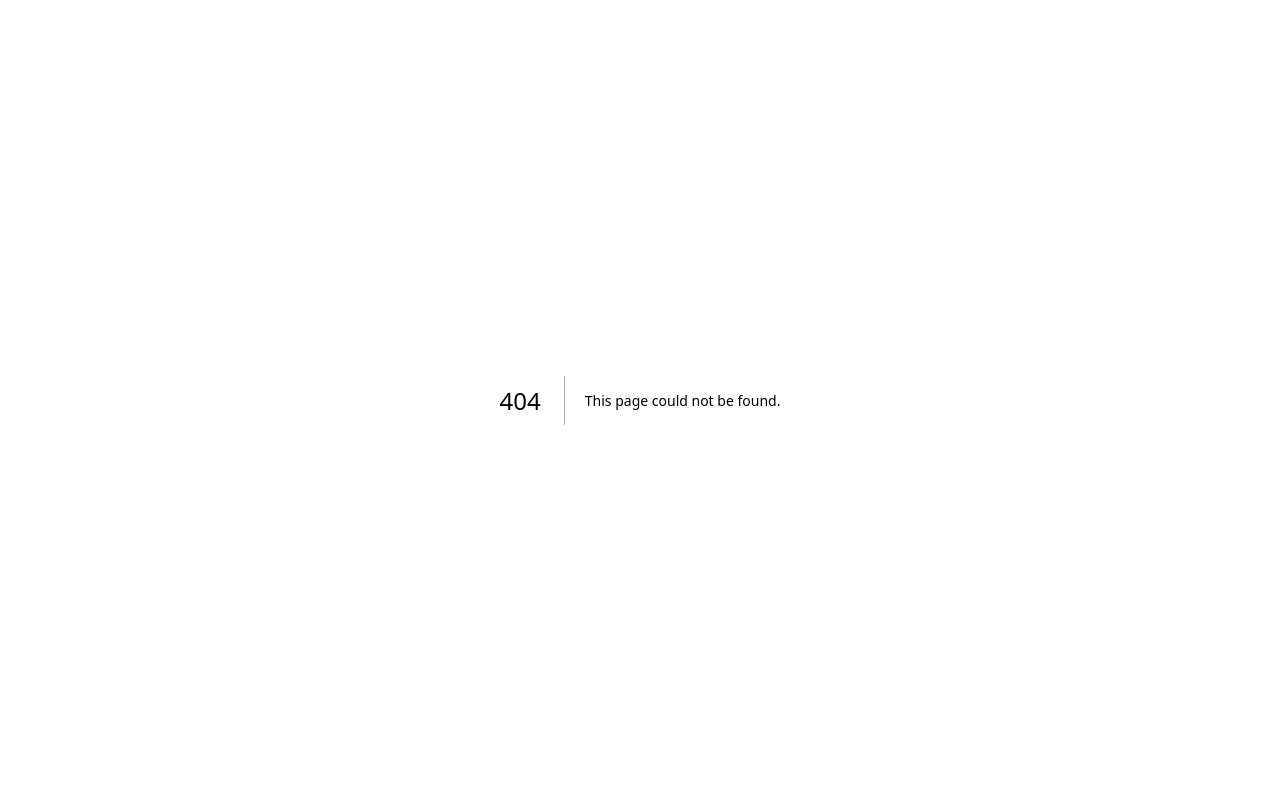
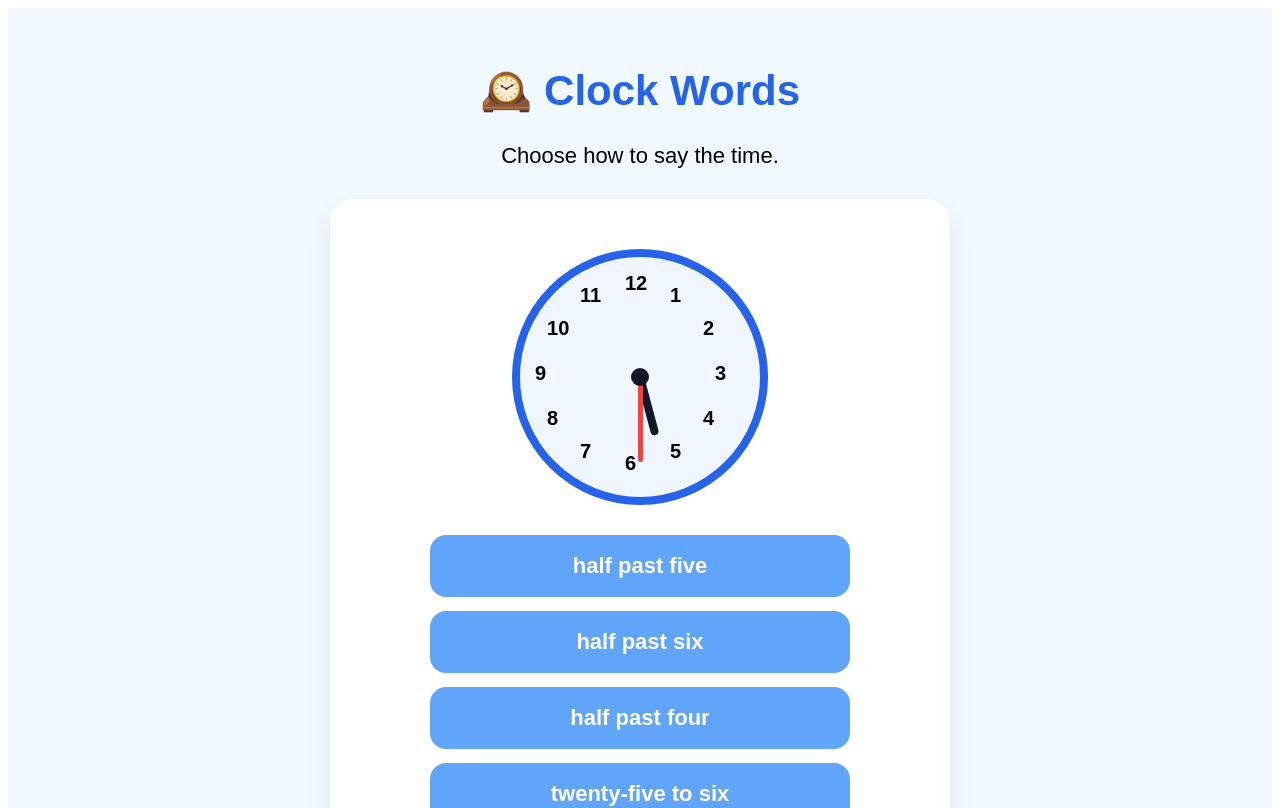
Before and after one commit to ossthun/kids, a Next.js app: page /clock-words in a window 1280 px wide. Before the commit this address had no page. Shown: the top 808 px of the page. Built offline with nearby package versions, Linux system fonts and the light colour scheme.

Commit message:
Add ClockWordsPage component with multilingual support

```diff
--- /dev/null
+++ b/pages/clock-words.js
@@ -0,0 +1,329 @@
+import { useEffect, useState } from "react";
+import { getLanguage, translations } from "../translations";
+
+const words = {
+  en: {
+    hours: ["", "one", "two", "three", "four", "five", "six", "seven", "eight", "nine", "ten", "eleven", "twelve"],
+    minutes: { 5: "five", 10: "ten", 20: "twenty", 25: "twenty-five" }
+  },
+  de: {
+    hours: ["", "eins", "zwei", "drei", "vier", "fünf", "sechs", "sieben", "acht", "neun", "zehn", "elf", "zwölf"],
+    minutes: { 5: "fünf", 10: "zehn", 20: "zwanzig", 25: "fünfundzwanzig" }
+  },
+  fr: {
+    hours: ["", "une", "deux", "trois", "quatre", "cinq", "six", "sept", "huit", "neuf", "dix", "onze", "douze"],
+    minutes: { 5: "cinq", 10: "dix", 20: "vingt", 25: "vingt-cinq" }
+  },
+  it: {
+    hours: ["", "l’una", "due", "tre", "quattro", "cinque", "sei", "sette", "otto", "nove", "dieci", "undici", "dodici"],
+    minutes: { 5: "cinque", 10: "dieci", 20: "venti", 25: "venticinque" }
+  },
+  es: {
+    hours: ["", "la una", "las dos", "las tres", "las cuatro", "las cinco", "las seis", "las siete", "las ocho", "las nueve", "las diez", "las once", "las doce"],
+    minutes: { 5: "cinco", 10: "diez", 20: "veinte", 25: "veinticinco" }
+  },
+  pt: {
+    hours: ["", "uma", "duas", "três", "quatro", "cinco", "seis", "sete", "oito", "nove", "dez", "onze", "doze"],
+    minutes: { 5: "cinco", 10: "dez", 20: "vinte", 25: "vinte e cinco" }
+  }
+};
+
+function randomHour() {
+  return Math.floor(Math.random() * 12) + 1;
+}
+
+function randomMinute() {
+  const options = [0, 5, 10, 15, 20, 25, 30, 35, 40, 45, 50, 55];
+  return options[Math.floor(Math.random() * options.length)];
+}
+
+function nextHour(hour) {
+  return hour === 12 ? 1 : hour + 1;
+}
+
+function sayTime(hour, minute, language) {
+  const lang = words[language] ? language : "en";
+  const w = words[lang];
+  const next = nextHour(hour);
+
+  if (lang === "de") {
+    if (minute === 0) return `${w.hours[hour]} Uhr`;
+    if (minute === 15) return `Viertel nach ${w.hours[hour]}`;
+    if (minute === 30) return `halb ${w.hours[next]}`;
+    if (minute === 45) return `Viertel vor ${w.hours[next]}`;
+    if (minute < 30) return `${w.minutes[minute]} nach ${w.hours[hour]}`;
+    return `${w.minutes[60 - minute]} vor ${w.hours[next]}`;
+  }
+
+  if (lang === "fr") {
+    if (minute === 0) return `${w.hours[hour]} heure${hour === 1 ? "" : "s"}`;
+    if (minute === 15) return `${w.hours[hour]} heure${hour === 1 ? "" : "s"} et quart`;
+    if (minute === 30) return `${w.hours[hour]} heure${hour === 1 ? "" : "s"} et demie`;
+    if (minute === 45) return `${w.hours[next]} heure${next === 1 ? "" : "s"} moins le quart`;
+    if (minute < 30) return `${w.hours[hour]} heure${hour === 1 ? "" : "s"} ${w.minutes[minute]}`;
+    return `${w.hours[next]} heure${next === 1 ? "" : "s"} moins ${w.minutes[60 - minute]}`;
+  }
+
+  if (lang === "it") {
+    if (minute === 0) return `${w.hours[hour]} in punto`;
+    if (minute === 15) return `${w.hours[hour]} e un quarto`;
+    if (minute === 30) return `${w.hours[hour]} e mezza`;
+    if (minute === 45) return `${w.hours[next]} meno un quarto`;
+    if (minute < 30) return `${w.hours[hour]} e ${w.minutes[minute]}`;
+    return `${w.hours[next]} meno ${w.minutes[60 - minute]}`;
+  }
+
+  if (lang === "es") {
+    if (minute === 0) return `${w.hours[hour]} en punto`;
+    if (minute === 15) return `${w.hours[hour]} y cuarto`;
+    if (minute === 30) return `${w.hours[hour]} y media`;
+    if (minute === 45) return `${w.hours[next]} menos cuarto`;
+    if (minute < 30) return `${w.hours[hour]} y ${w.minutes[minute]}`;
+    return `${w.hours[next]} menos ${w.minutes[60 - minute]}`;
+  }
+
+  if (lang === "pt") {
+    if (minute === 0) return `${w.hours[hour]} em ponto`;
+    if (minute === 15) return `${w.hours[hour]} e um quarto`;
+    if (minute === 30) return `${w.hours[hour]} e meia`;
+    if (minute === 45) return `${w.hours[next]} menos um quarto`;
+    if (minute < 30) return `${w.hours[hour]} e ${w.minutes[minute]}`;
+    return `${w.hours[next]} menos ${w.minutes[60 - minute]}`;
+  }
+
+  if (minute === 0) return `${w.hours[hour]} o'clock`;
+  if (minute === 15) return `quarter past ${w.hours[hour]}`;
+  if (minute === 30) return `half past ${w.hours[hour]}`;
+  if (minute === 45) return `quarter to ${w.hours[next]}`;
+  if (minute < 30) return `${w.minutes[minute]} past ${w.hours[hour]}`;
+  return `${w.minutes[60 - minute]} to ${w.hours[next]}`;
+}
+
+function shuffle(array) {
+  return [...array].sort(() => Math.random() - 0.5);
+}
+
+function createQuestion(language) {
+  const hour = randomHour();
+  const minute = randomMinute();
+
+  const correctAnswer = sayTime(hour, minute, language);
+  const wrong1 = sayTime(nextHour(hour), minute, language);
+  const wrong2 = sayTime(hour, minute === 55 ? 0 : minute + 5, language);
+  const wrong3 = sayTime(hour === 1 ? 12 : hour - 1, minute, language);
+
+  return {
+    hour,
+    minute,
+    correctAnswer,
+    answers: shuffle([correctAnswer, wrong1, wrong2, wrong3])
+  };
+}
+
+export default function ClockWordsPage() {
+  const [language, setLanguage] = useState("en");
+  const [question, setQuestion] = useState(null);
+  const [message, setMessage] = useState("");
+
+  useEffect(() => {
+    const lang = getLanguage();
+    setLanguage(lang);
+    setQuestion(createQuestion(lang));
+  }, []);
+
+  if (!question) return null;
+
+  const t = translations[language];
+
+  const hourAngle = ((question.hour % 12) + question.minute / 60) * 30;
+  const minuteAngle = question.minute * 6;
+
+  const nextQuestion = () => {
+    setQuestion(createQuestion(language));
+    setMessage("");
+  };
+
+  const checkAnswer = (answer) => {
+    if (answer === question.correctAnswer) {
+      setMessage(t.correct);
+      setTimeout(nextQuestion, 700);
+    } else {
+      setMessage(t.tryAgain);
+    }
+  };
+
+  return (
+    <main style={styles.page}>
+      <h1 style={styles.title}>{t.clockWordsTitle}</h1>
+
+      <p style={styles.subtitle}>{t.clockWordsSubtitle}</p>
+
+      <div style={styles.card}>
+        <div style={styles.clock}>
+          {[...Array(12)].map((_, i) => {
+            const number = i === 0 ? 12 : i;
+            const angle = i * 30;
+
+            return (
+              <span
+                key={number}
+                style={{
+                  ...styles.number,
+                  transform: `rotate(${angle}deg) translate(0, -90px) rotate(-${angle}deg)`
+                }}
+              >
+                {number}
+              </span>
+            );
+          })}
+
+          <div
+            style={{
+              ...styles.hourHand,
+              transform: `rotate(${hourAngle}deg)`
+            }}
+          />
+
+          <div
+            style={{
+              ...styles.minuteHand,
+              transform: `rotate(${minuteAngle}deg)`
+            }}
+          />
+
+          <div style={styles.centerDot} />
+        </div>
+
+        <div style={styles.answers}>
+          {question.answers.map((answer) => (
+            <button
+              key={answer}
+              onClick={() => checkAnswer(answer)}
+              style={styles.answerButton}
+            >
+              {answer}
+            </button>
+          ))}
+        </div>
+
+        <p style={styles.message}>{message}</p>
+
+        <button onClick={nextQuestion} style={styles.skipButton}>
+          {t.skip}
+        </button>
+      </div>
+
+      <a href="/" style={styles.backLink}>
+        {t.backHome}
+      </a>
+    </main>
+  );
+}
+
+const styles = {
+  page: {
+    minHeight: "100vh",
+    background: "#f0f9ff",
+    padding: "30px",
+    textAlign: "center",
+    fontFamily: "Arial, sans-serif"
+  },
+  title: {
+    fontSize: "42px",
+    color: "#2563eb"
+  },
+  subtitle: {
+    fontSize: "22px"
+  },
+  card: {
+    maxWidth: "560px",
+    margin: "30px auto",
+    background: "white",
+    borderRadius: "24px",
+    padding: "30px",
+    boxShadow: "0 10px 25px rgba(0,0,0,0.08)"
+  },
+  clock: {
+    width: "240px",
+    height: "240px",
+    border: "8px solid #2563eb",
+    borderRadius: "50%",
+    margin: "20px auto 30px",
+    position: "relative",
+    background: "#eff6ff"
+  },
+  number: {
+    position: "absolute",
+    left: "105px",
+    top: "105px",
+    fontSize: "20px",
+    fontWeight: "bold"
+  },
+  hourHand: {
+    position: "absolute",
+    width: "8px",
+    height: "60px",
+    background: "#111827",
+    left: "116px",
+    top: "60px",
+    transformOrigin: "bottom center",
+    borderRadius: "8px"
+  },
+  minuteHand: {
+    position: "absolute",
+    width: "5px",
+    height: "85px",
+    background: "#ef4444",
+    left: "117.5px",
+    top: "35px",
+    transformOrigin: "bottom center",
+    borderRadius: "8px"
+  },
+  centerDot: {
+    position: "absolute",
+    width: "18px",
+    height: "18px",
+    background: "#111827",
+    borderRadius: "50%",
+    left: "111px",
+    top: "111px"
+  },
+  answers: {
+    display: "grid",
+    gap: "14px",
+    maxWidth: "420px",
+    margin: "0 auto"
+  },
+  answerButton: {
+    padding: "18px",
+    background: "#60a5fa",
+    color: "white",
+    border: "none",
+    borderRadius: "16px",
+    fontSize: "22px",
+    fontWeight: "bold",
+    cursor: "pointer"
+  },
+  message: {
+    fontSize: "26px",
+    fontWeight: "bold",
+    marginTop: "24px"
+  },
+  skipButton: {
+    marginTop: "10px",
+    padding: "14px 28px",
+    background: "#f59e0b",
+    color: "white",
+    border: "none",
+    borderRadius: "16px",
+    fontSize: "20px",
+    cursor: "pointer"
+  },
+  backLink: {
+    display: "inline-block",
+    marginTop: "20px",
+    color: "#2563eb",
+    fontSize: "18px",
+    textDecoration: "none"
+  }
+};
```
